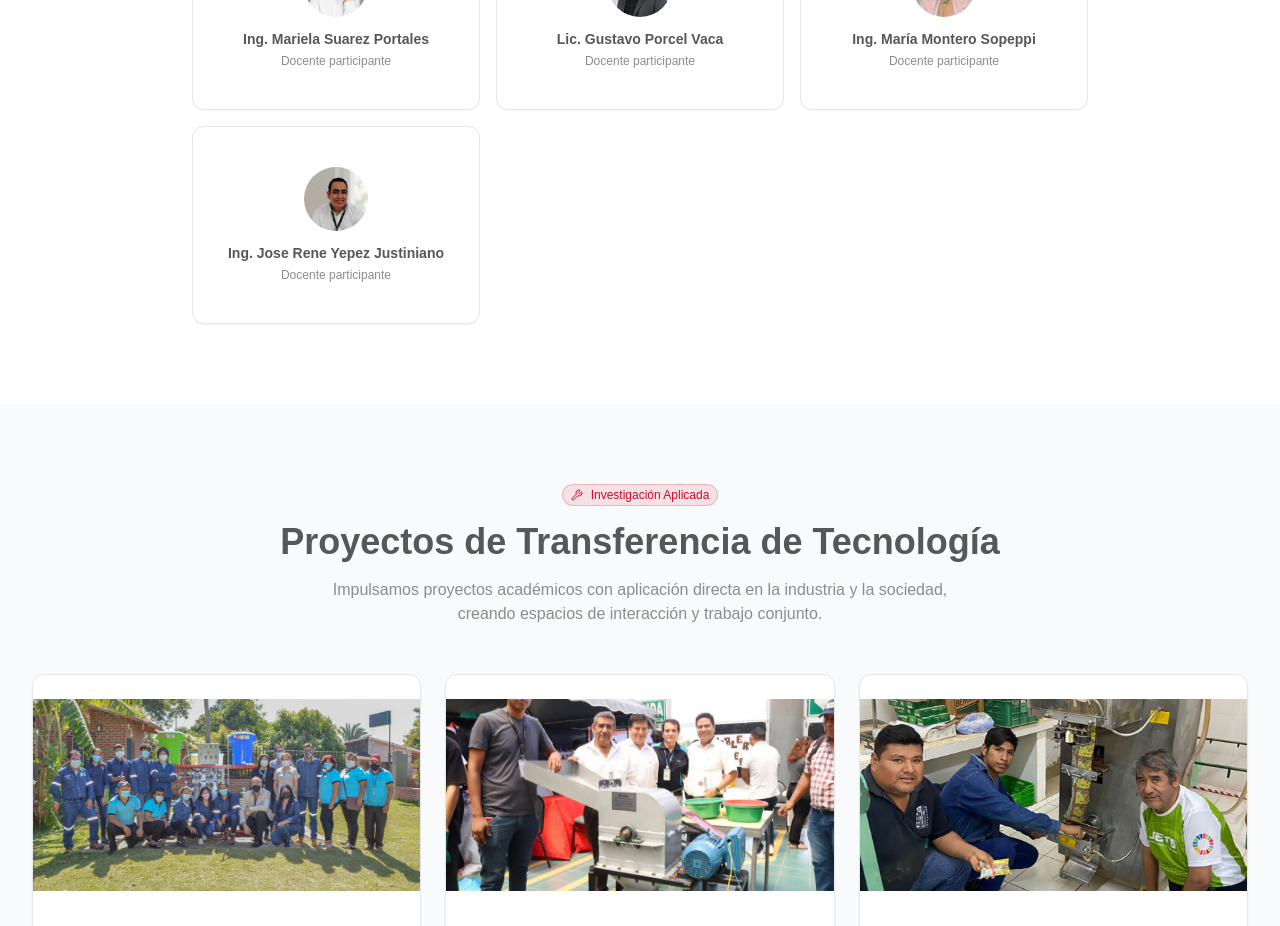
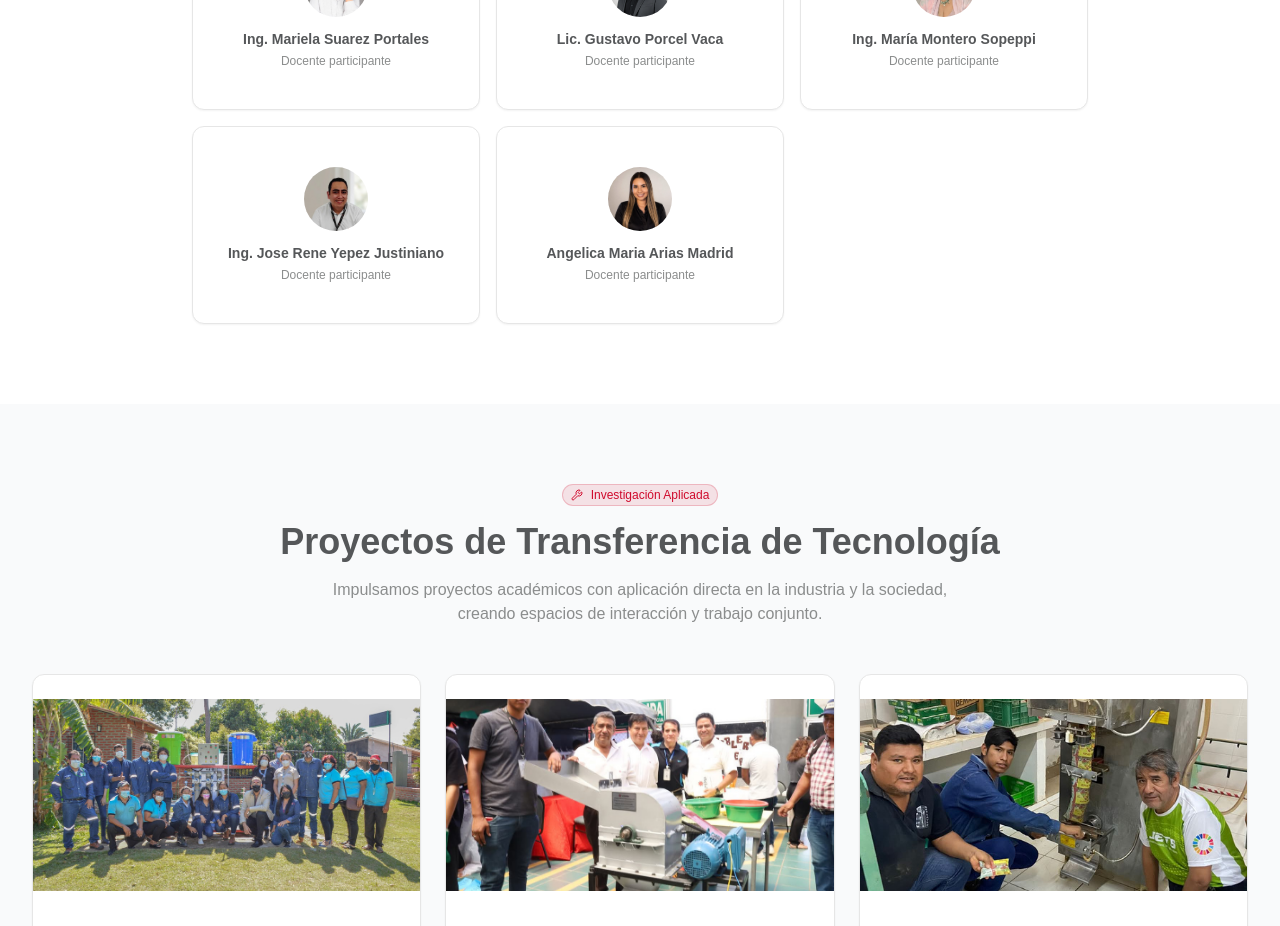
Before and after one commit to psaavedrautepsa-omeo/ctct-utepsa, a React (Vite) app: page / in a window 1280 px wide. Shown: the part 1920-2846 px from the top of the page. Built offline with nearby package versions, Linux system fonts and the light colour scheme.

Commit message:
Agregar a Angelica Maria Arias Madrid como docente participante

```diff
--- a/src/App.tsx
+++ b/src/App.tsx
@@ -246,6 +246,7 @@ function App() {
     { id: 'gustavo-porcel', nombre: 'Lic. Gustavo Porcel Vaca', cargo: 'Docente participante', imagen: '/gustavo-porcel.png' },
     { id: 'maria-montero', nombre: 'Ing. María Montero Sopeppi', cargo: 'Docente participante', imagen: '/maria-montero.png' },
     { id: 'jose-yepez', nombre: 'Ing. Jose Rene Yepez Justiniano', cargo: 'Docente participante', imagen: '/jose-yepez.png' },
+    { id: 'angelica-arias', nombre: 'Angelica Maria Arias Madrid', cargo: 'Docente participante', imagen: '/angelica-arias.jpeg' },
   ];
 
   const socios: Socio[] = [
```
Also changed, not shown: public/Margoth Salazar Suarez.jpeg (added), public/angelica-arias.jpeg (added).
